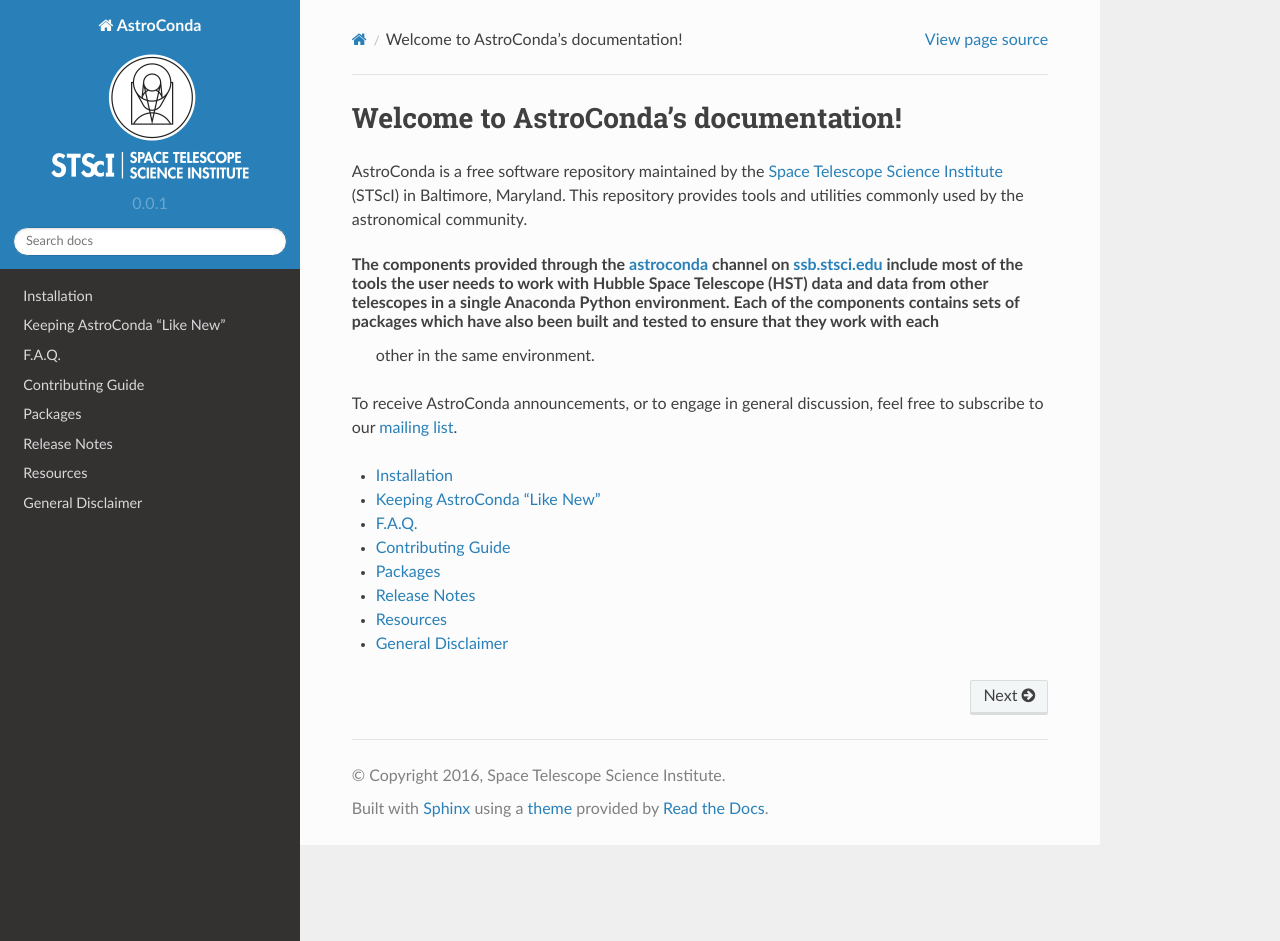
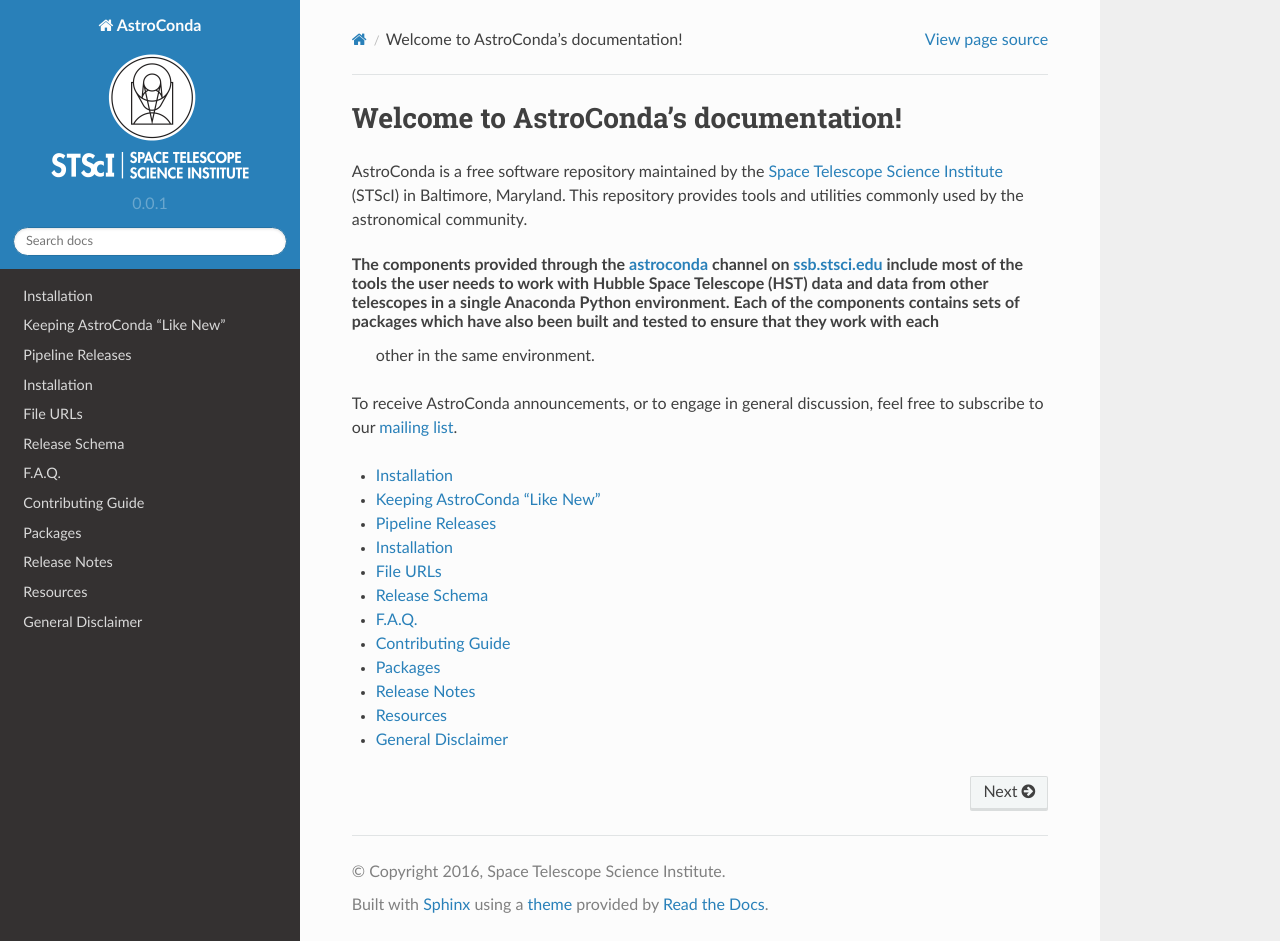
Before and after one commit to jhunkeler/astroconda, a Sphinx documentation site: the page built from source/index.rst, in a window 1280 px wide and 941 px high. Built offline with Sphinx 7.4.7 and the Read the Docs theme 2.0.0, drawn with Linux system fonts in a browser that asks for light colours; some of the changed lines change nothing that is shown.

Commit message:
Add "releases" detailing official pipeline installation

```diff
--- a/source/index.rst
+++ b/source/index.rst
@@ -15,6 +15,7 @@
 
    installation
    updating
+   releases
    faq
    contributing
    package_manifest
--- /dev/null
+++ b/source/releases.rst
@@ -0,0 +1,71 @@
+Pipeline Releases
+=================
+
+.. note::
+
+    - Python 2.x.x is not supported.
+    - 32-bit operating systems are not supported.
+
+
+Installation
+============
+
+To install a STScI pipeline release, use the following format:
+
+.. code-block:: sh
+
+    conda create -n [custom_env_name] --file [URL]
+    source activate [custom_env_name]
+
+
+Example
+-------
+
+.. code-block:: sh
+
+    conda create -n demo_2016.1 \
+        --file http://ssb.stsci.edu/conda/hstdp-2016.1/hstdp-2016.1-linux-py35.2.txt
+    source activate demo_2016.1
+
+The URL used here will not be updated to reflect the latest iteration available. Please consult the :ref:`files` section to ensure you are installing the correct release.
+
+
+.. _files:
+
+File URLs
+=========
+
+Select the URL that matches your intended platform and environment.
+
+HST Data Processing (HSTDP)
+---------------------------
+
+*HSTDP* was previously known as *OPUS*.
+
+2016.1
+++++++
+
+========  ======  ===
+PLATFORM  Python  URL
+========  ======  ===
+Linux     3.5     http://ssb.stsci.edu/conda/hstdp-2016.1/hstdp-2016.1-linux-py35.2.txt
+OS X      3.5     http://ssb.stsci.edu/conda/hstdp-2016.1/hstdp-2016.1-osx-py35.2.txt
+========  ======  ===
+
+
+Release Schema
+==============
+
+If you wish to write shell scripts to manage your local pipeline installations, this may of interest to you:
+
+.. code-block:: sh
+
+    RELEASE_HOME=http://ssb.stsci.edu/conda
+
+    #               hstdp 2016  1
+    #               ^     ^     ^
+    RELEASE_PARENT=$NAME-$YEAR.$BUILD
+
+    #                              linux     py35            2
+    #                              ^         ^               ^
+    RELEASE_CHILD=$RELEASE_PARENT-$PLATFORM-$PYTHON_VERSION.$ITERATION.txt
```
